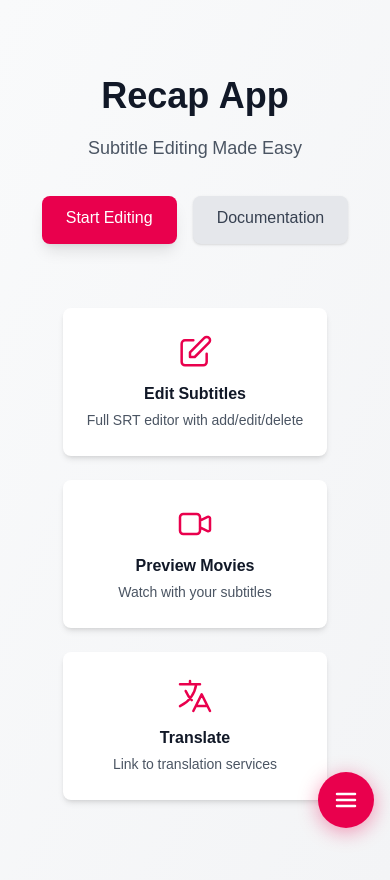
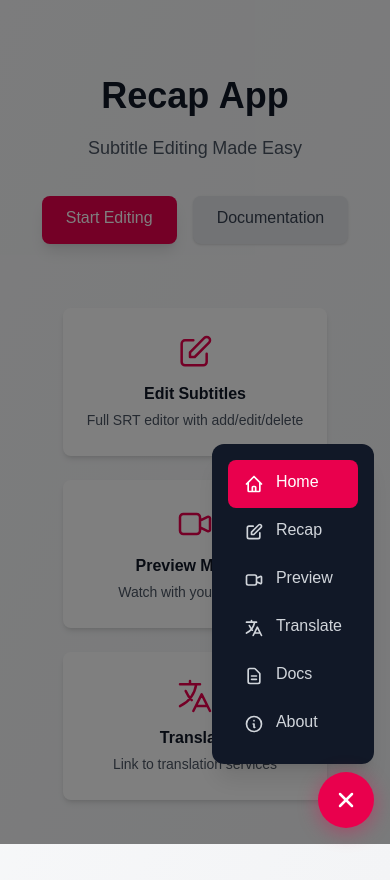
Before and after one commit to amkyawdev/recap-v3, a Next.js app: page / in a window 390 px wide. Both pictures are taken after a click on the button 346 px from the left and 800 px from the top of the page. Built offline with nearby package versions, Linux system fonts and the light colour scheme.

Commit message:
Add mobile menu functionality to MobileButton

```diff
--- a/src/components/ui/MobileButton.tsx
+++ b/src/components/ui/MobileButton.tsx
@@ -1,16 +1,26 @@
 'use client';
 
 import { useState } from 'react';
+import Link from 'next/link';
+import { usePathname } from 'next/navigation';
 
-interface MobileButtonProps {
-  onClick?: () => void;
-  isOpen?: boolean;
-}
+const menuItems = [
+  { href: '/', label: 'Home', icon: 'M3 12l2-2m0 0l7-7 7 7M5 10v10a1 1 0 001 1h3m10-11l2 2m-2-2v10a1 1 0 01-1 1h-3m-6 0a1 1 0 001-1v-4a1 1 0 011-1h2a1 1 0 011 1v4a1 1 0 001 1m-6 0h6' },
+  { href: '/recap', label: 'Recap', icon: 'M11 5H6a2 2 0 00-2 2v11a2 2 0 002 2h11a2 2 0 002-2v-5m-1.414-9.414a2 2 0 112.828 2.828L11.828 15H9v-2.828l8.586-8.586z' },
+  { href: '/preview-movie', label: 'Preview', icon: 'M15 10l4.553-2.276A1 1 0 0121 8.618v6.764a1 1 0 01-1.447.894L15 14M5 18h8a2 2 0 002-2V8a2 2 0 00-2-2H5a2 2 0 00-2 2v8a2 2 0 002 2z' },
+  { href: '/language-translate', label: 'Translate', icon: 'M3 5h12M9 3v2m1.048 9.5A18.022 18.022 0 016.412 9m6.088 9h7M11 21l5-10 5 10M12.751 5C11.783 10.77 8.07 15.61 3 18.129' },
+  { href: '/docs', label: 'Docs', icon: 'M9 12h6m-6 4h6m2 5H7a2 2 0 01-2-2V5a2 2 0 012-2h5.586a1 1 0 01.707.293l5.414 5.414a1 1 0 01.293.707V19a2 2 0 01-2 2z' },
+  { href: '/about', label: 'About', icon: 'M13 16h-1v-4h-1m1-4h.01M21 12a9 9 0 11-18 0 9 9 0 0118 0z' },
+];
 
-export default function MobileButton({ onClick, isOpen = false }: MobileButtonProps) {
+export default function MobileButton() {
+  const [isOpen, setIsOpen] = useState(false);
+  const pathname = usePathname();
+
   return (
+    <>
       <button
-      onClick={onClick}
+        onClick={() => setIsOpen(!isOpen)}
         className="fixed bottom-4 right-4 z-50 w-14 h-14 flex items-center justify-center bg-strawberry-500 text-white rounded-full shadow-lg md:hidden"
         style={{
           boxShadow: '0 4px 20px rgba(233, 0, 77, 0.4)',
@@ -29,5 +39,30 @@ export default function MobileButton({ onClick, isOpen = false }: MobileButtonPr
           </svg>
         )}
       </button>
+
+      {isOpen && (
+        <div className="fixed inset-0 z-40 bg-black/50 md:hidden" onClick={() => setIsOpen(false)}>
+          <div className="absolute bottom-20 right-4 bg-gray-900 rounded-xl p-4 shadow-xl" onClick={(e) => e.stopPropagation()}>
+            {menuItems.map((item) => (
+              <Link
+                key={item.href}
+                href={item.href}
+                onClick={() => setIsOpen(false)}
+                className={`flex items-center gap-3 px-4 py-3 rounded-lg ${
+                  pathname === item.href
+                    ? 'bg-strawberry-500 text-white'
+                    : 'text-gray-300 hover:bg-gray-800'
+                }`}
+              >
+                <svg className="w-5 h-5" fill="none" viewBox="0 0 24 24" stroke="currentColor" strokeWidth="2">
+                  <path strokeLinecap="round" strokeLinejoin="round" d={item.icon} />
+                </svg>
+                <span>{item.label}</span>
+              </Link>
+            ))}
+          </div>
+        </div>
+      )}
+    </>
   );
 }
```
Lines whose indentation alone changed are shown as unchanged.
